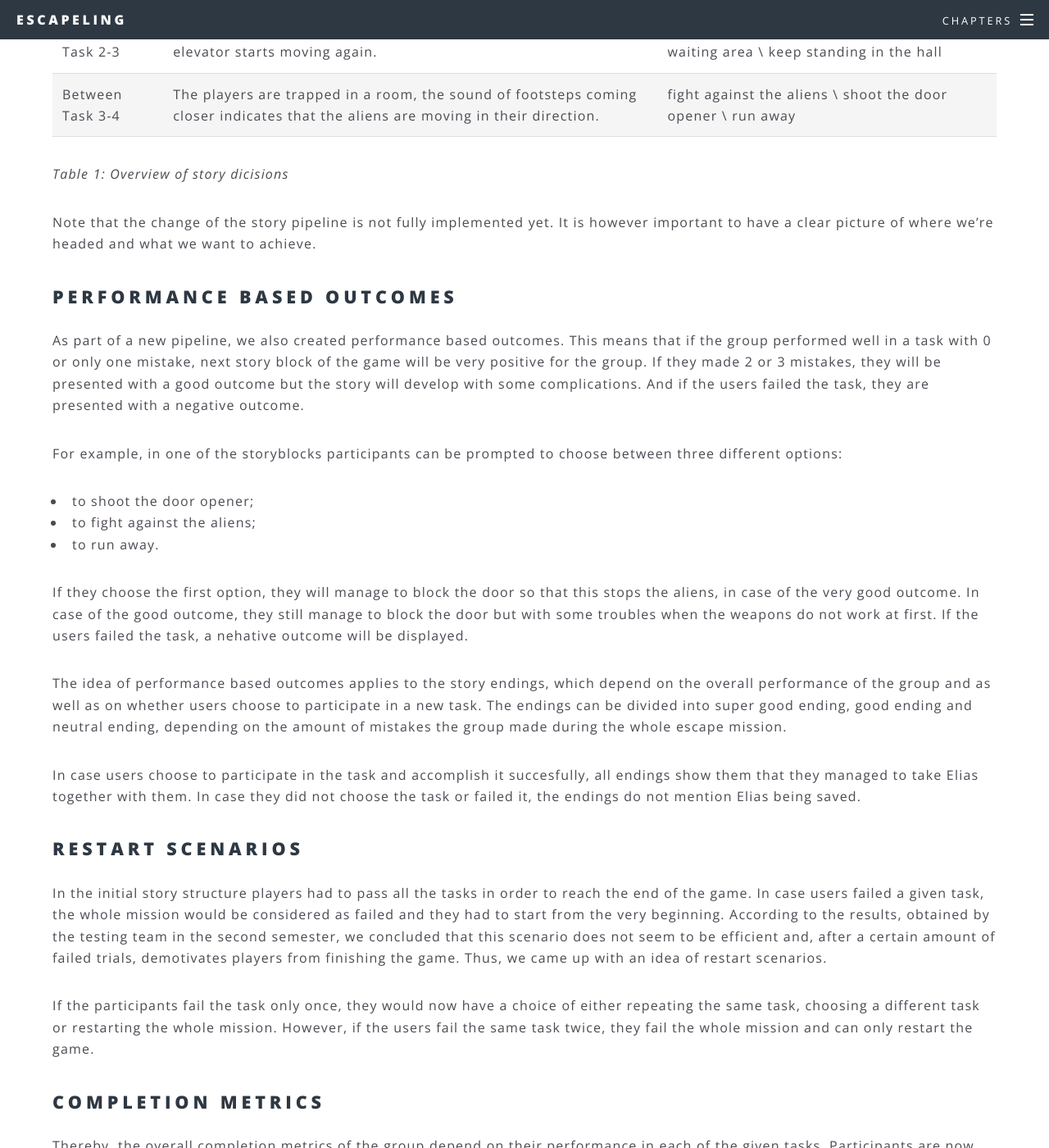
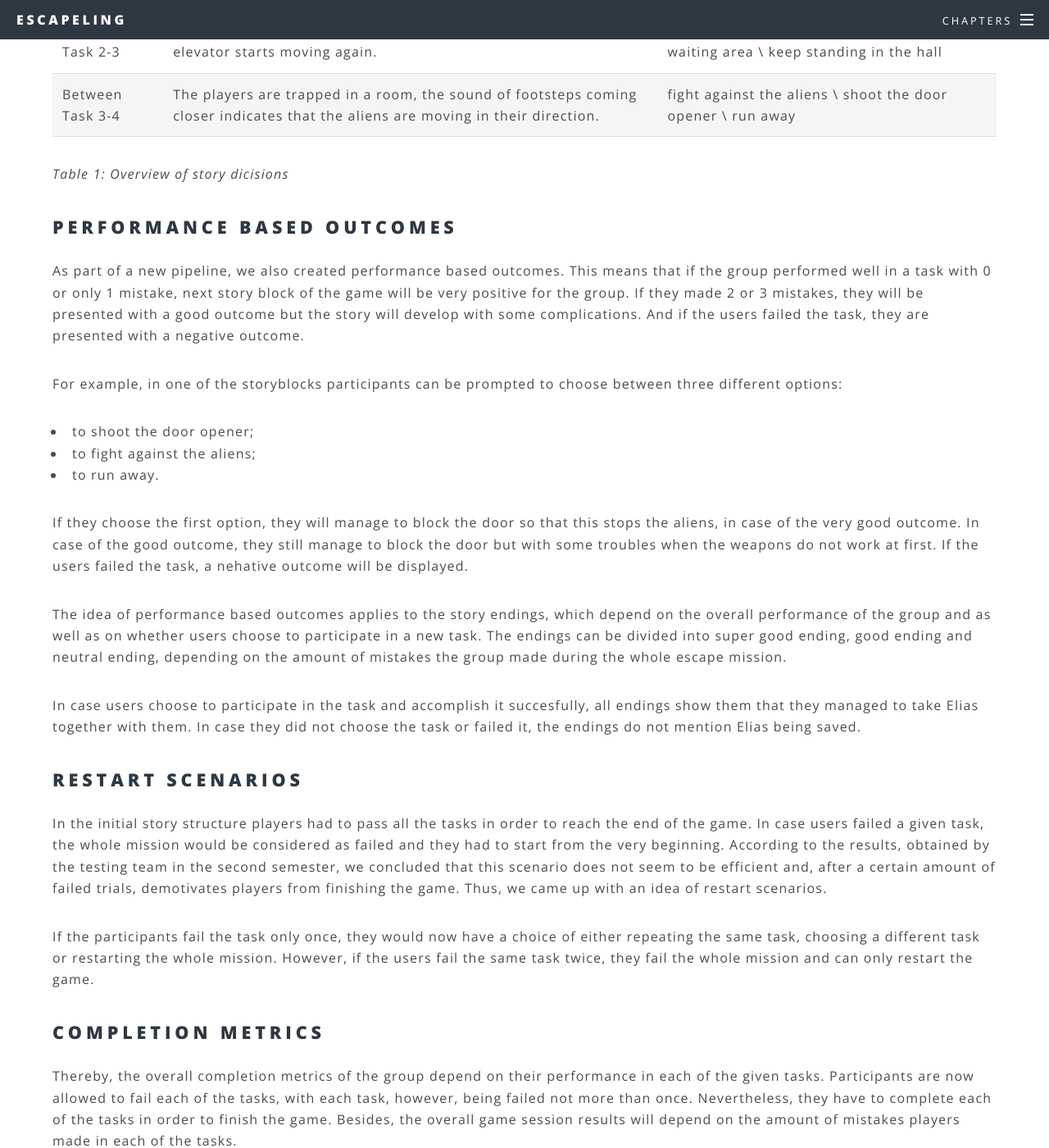
Before and after one commit to ALLUOS/ALLUOS.github.io, a Jekyll site: the page built from _posts/2021-01-03-storytelling.md, in a window 1280 px wide and 1400 px high, scrolled down 9751 px. Shown: the whole window at 82% size. Built offline with Jekyll 4.4.1, drawn with Linux system fonts in a browser that asks for light colours; some of the changed text lies outside the part shown.

Commit message:
Update 2021-01-03-storytelling.md

```diff
--- a/_posts/2021-01-03-storytelling.md
+++ b/_posts/2021-01-03-storytelling.md
@@ -190,11 +190,10 @@ Overall, there are three plots where the users are encouraged to choose between
 
 *Table 1: Overview of story dicisions*
 
-Note that the change of the story pipeline is not fully implemented yet. It is however important to have a clear picture of where we're headed and what we want to achieve.
 
 ## Performance based outcomes
 
-As part of a new pipeline, we also created performance based outcomes. This means that if the group performed well in a task with 0 or only one mistake, next story block of the game will be very positive for the group. If they made 2 or 3 mistakes, they will be presented with a good outcome but the story will develop with some complications. And if the users failed the task, they are presented with a negative outcome.
+As part of a new pipeline, we also created performance based outcomes. This means that if the group performed well in a task with 0 or only 1 mistake, next story block of the game will be very positive for the group. If they made 2 or 3 mistakes, they will be presented with a good outcome but the story will develop with some complications. And if the users failed the task, they are presented with a negative outcome.
 
 For example, in one of the storyblocks participants can be prompted to choose between three different options:
 * to shoot the door opener;
```
Also changed, not shown: other parts of _posts/2021-01-03-storytelling.md (+2 -0 lines).
